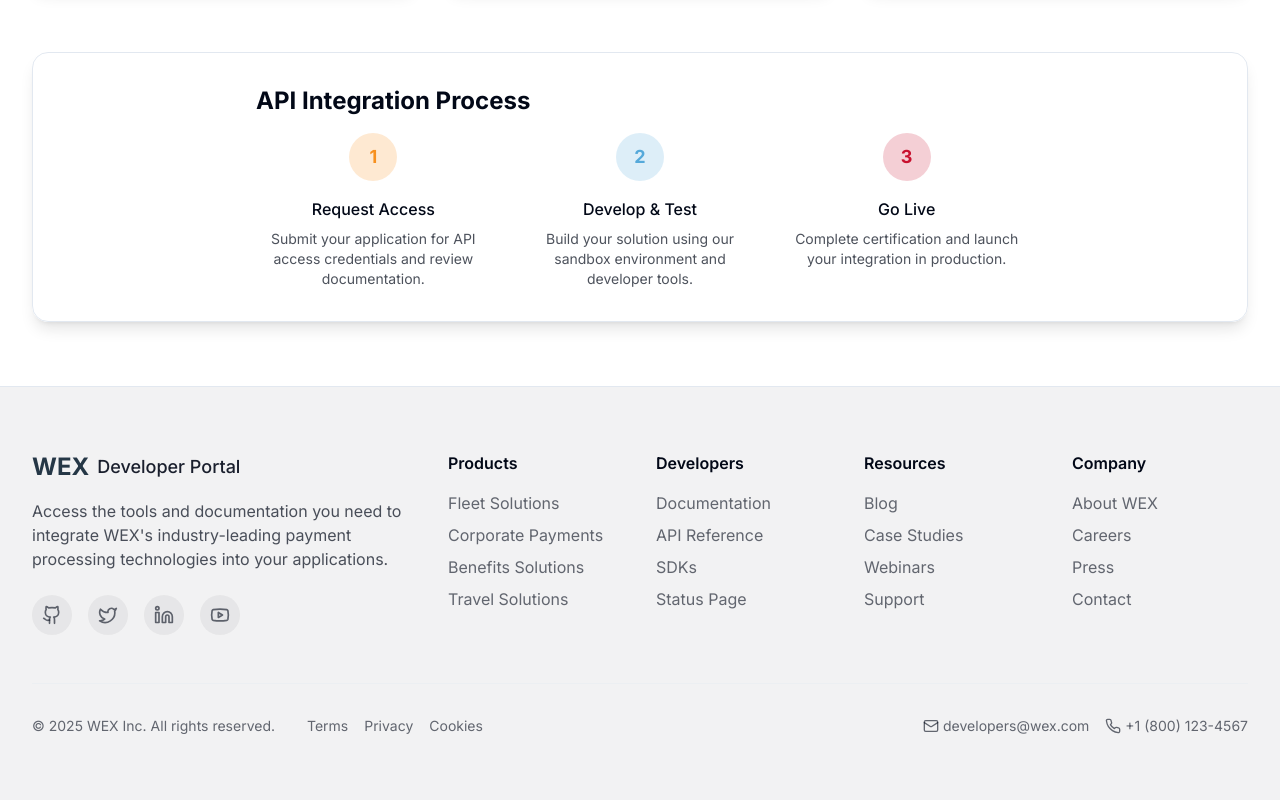
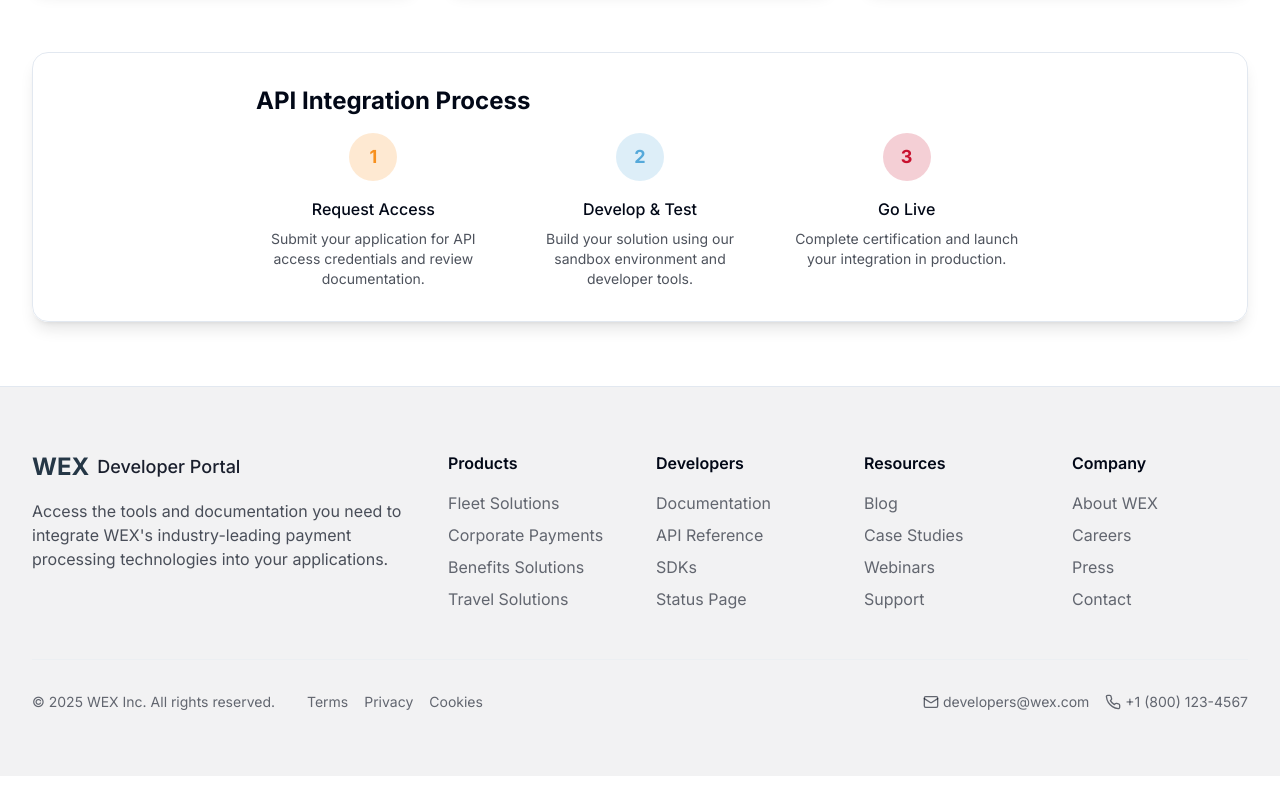
Before and after one commit to christopher-inman/wex-dev-portal-51, a React (Vite) app: page /apis in a window 1280 px wide. Shown: the part 680-1480 px from the top of the page. After the commit the page ends 1456 px from the top, so only its background shows below. Built offline with nearby package versions, Linux system fonts and the light colour scheme.

Commit message:
Remove social icons and links

```diff
--- a/src/components/Footer.tsx
+++ b/src/components/Footer.tsx
@@ -1,14 +1,7 @@
 
 import React from 'react';
-import { Github, Twitter, Linkedin, Youtube, Mail, Phone } from 'lucide-react';
+import { Mail, Phone } from 'lucide-react';
 import { cn } from '@/lib/utils';
-
-const socialLinks = [
-  { name: 'GitHub', icon: Github, href: '#' },
-  { name: 'Twitter', icon: Twitter, href: '#' },
-  { name: 'LinkedIn', icon: Linkedin, href: '#' },
-  { name: 'YouTube', icon: Youtube, href: '#' },
-];
 
 const footerLinks = [
   {
@@ -62,18 +55,6 @@ const Footer: React.FC = () => {
             <p className="text-foreground/70 mb-6 max-w-md">
               Access the tools and documentation you need to integrate WEX's industry-leading payment processing technologies into your applications.
             </p>
-            <div className="flex space-x-4">
-              {socialLinks.map((social) => (
-                <a
-                  key={social.name}
-                  href={social.href}
-                  className="w-10 h-10 rounded-full bg-foreground/5 flex items-center justify-center text-foreground/60 hover:bg-wex-blue hover:text-white transition-all duration-200"
-                  aria-label={social.name}
-                >
-                  <social.icon className="w-5 h-5" />
-                </a>
-              ))}
-            </div>
           </div>
 
           {footerLinks.map((group) => (
```
